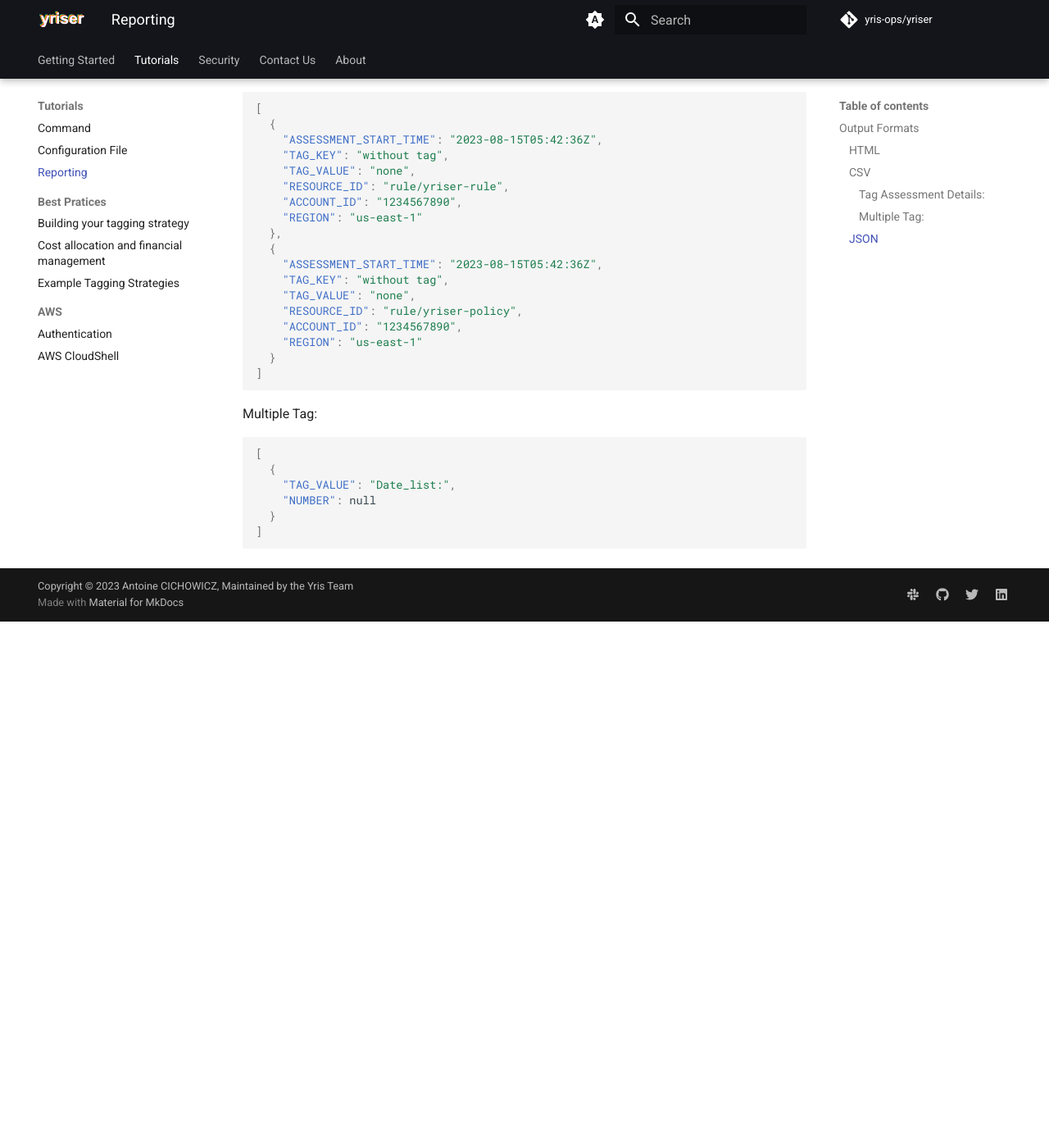
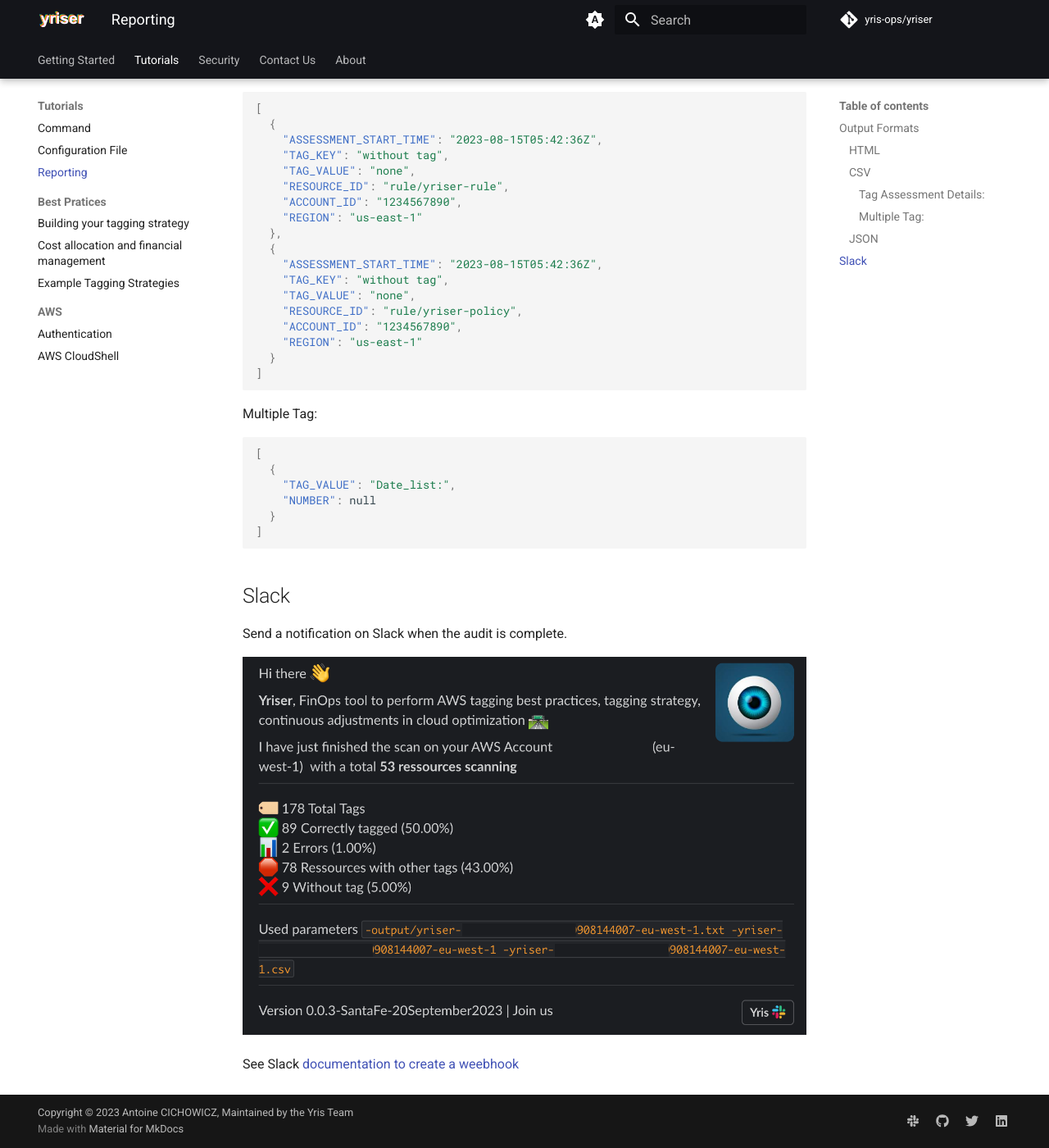
Before and after one commit to Yris-ops/yriser, an MkDocs documentation site: the page built from docs/tutorials/reporting.md, in a window 1280 px wide and 1400 px high, scrolled down 1333 px. Shown: the whole window at 82% size. Built offline with MkDocs 1.6.1 and Material for MkDocs 9.7.7, drawn with Linux system fonts in a browser that asks for light colours; comment, search, counter and statistics services are not loaded; before the commit the page ends 2091 px from its top, so only the background shows below that.

````diff
--- a/docs/tutorials/reporting.md
+++ b/docs/tutorials/reporting.md
@@ -65,3 +65,11 @@ Multiple Tag:
   }
 ]
 ```
+
+## Slack
+
+Send a notification on Slack when the audit is complete.
+
+![Send report result to Slack](img/report-slack.png)
+
+See Slack [documentation to create a weebhook](https://api.slack.com/messaging/webhooks)
````
Also changed, not shown: docs/tutorials/command.md (+8 -0 lines), docs/img/hight-level-architecture.jpg, docs/tutorials/img/report-slack.png (added), 3 other files.
